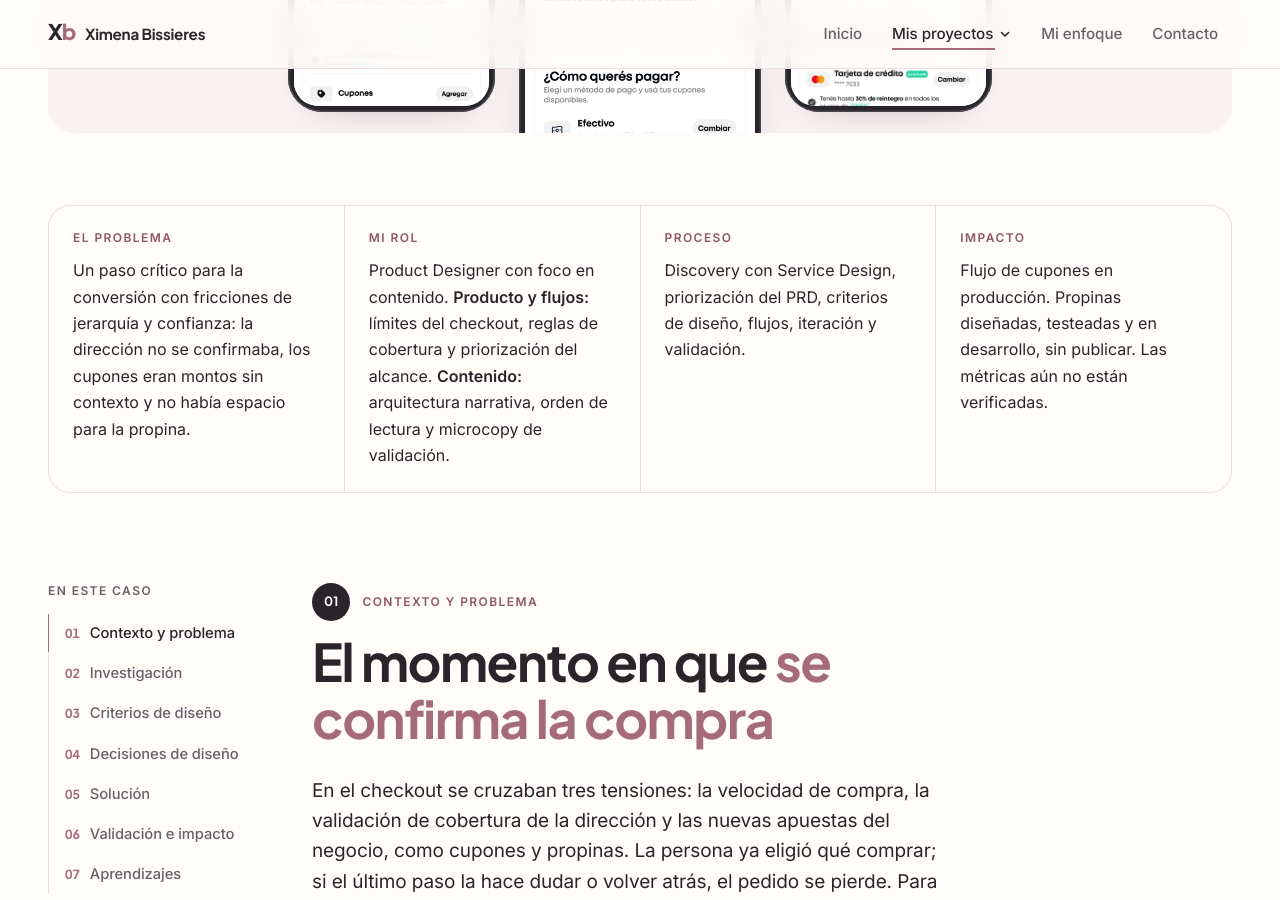
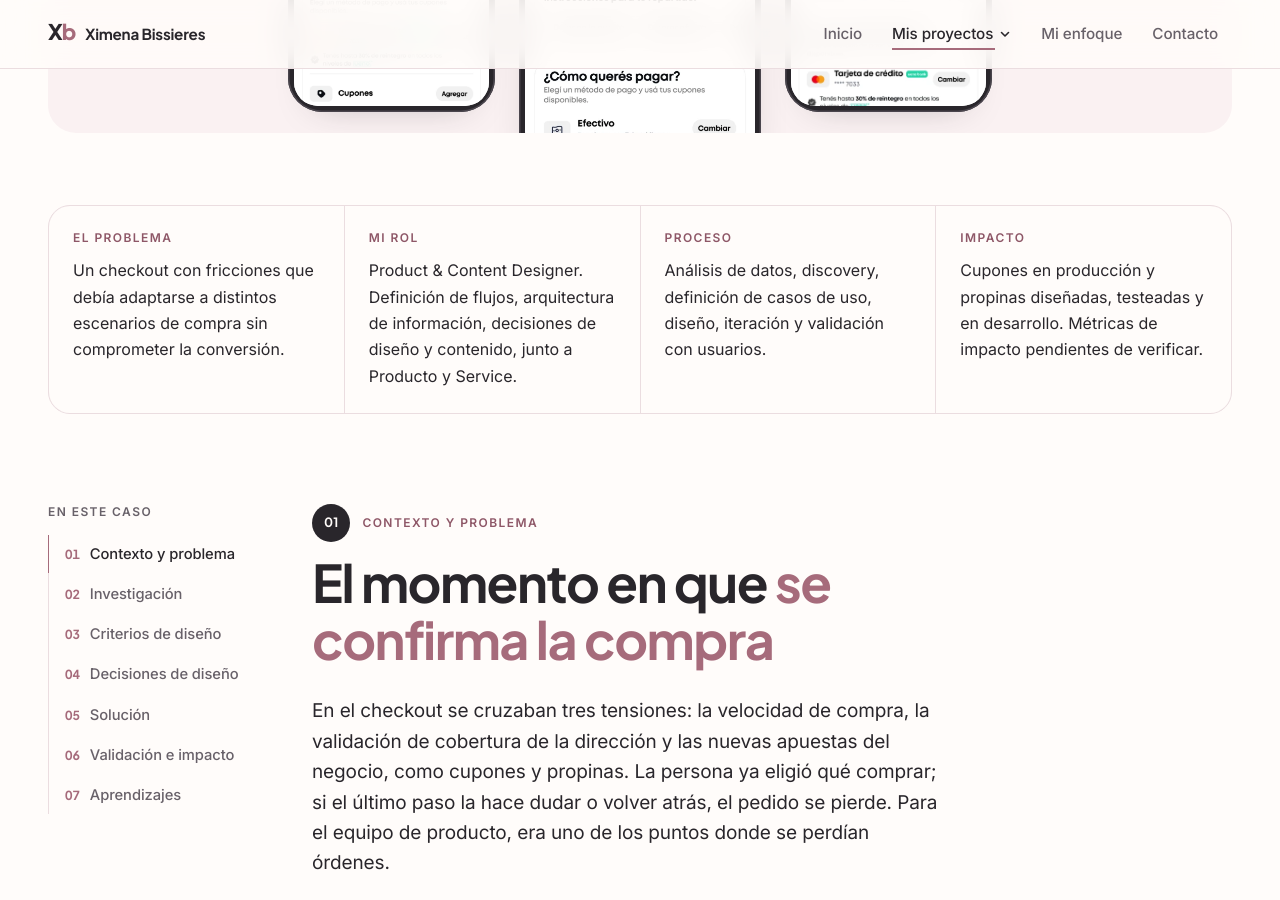
Before and after one commit to ximebissieres/Ximebissieres.github.io, a Jekyll site: the page built from proyectos/monchis.html, in a window 1280 px wide and 900 px high, scrolled down 820 px. Built offline with Jekyll 4.4.1, drawn with Linux system fonts in a browser that asks for light colours.

Commit message:
Update monchis.html

```diff
--- a/proyectos/monchis.html
+++ b/proyectos/monchis.html
@@ -15,10 +15,10 @@ summary: 'Rediseñamos el checkout de Monchis para simplificar decisiones, aclar
   propinas (en desarrollo, no publicada) están confirmados.
 {%- endcomment -%}
 <section class="overview" aria-label="Resumen del caso">
-  <div><h2>El problema</h2><p>Un paso crítico para la conversión con fricciones de jerarquía y confianza: la dirección no se confirmaba, los cupones eran montos sin contexto y no había espacio para la propina.</p></div>
-  <div><h2>Mi rol</h2><p>Product Designer con foco en contenido. <b>Producto y flujos:</b> límites del checkout, reglas de cobertura y priorización del alcance. <b>Contenido:</b> arquitectura narrativa, orden de lectura y microcopy de validación.</p></div>
-  <div><h2>Proceso</h2><p>Discovery con Service Design, priorización del PRD, criterios de diseño, flujos, iteración y validación.</p></div>
-  <div><h2>Impacto</h2><p>Flujo de cupones en producción. Propinas diseñadas, testeadas y en desarrollo, sin publicar. Las métricas aún no están verificadas.</p></div>
+  <div><h2>El problema</h2><p>Un checkout con fricciones que debía adaptarse a distintos escenarios de compra sin comprometer la conversión.</p></div>
+  <div><h2>Mi rol</h2><p>Product & Content Designer. Definición de flujos, arquitectura de información, decisiones de diseño y contenido, junto a Producto y Service.</p></div>
+  <div><h2>Proceso</h2><p>Análisis de datos, discovery, definición de casos de uso, diseño, iteración y validación con usuarios.</p></div>
+  <div><h2>Impacto</h2><p>Cupones en producción y propinas diseñadas, testeadas y en desarrollo. Métricas de impacto pendientes de verificar.</p></div>
 </section>
 
 <div class="case-body">
```
